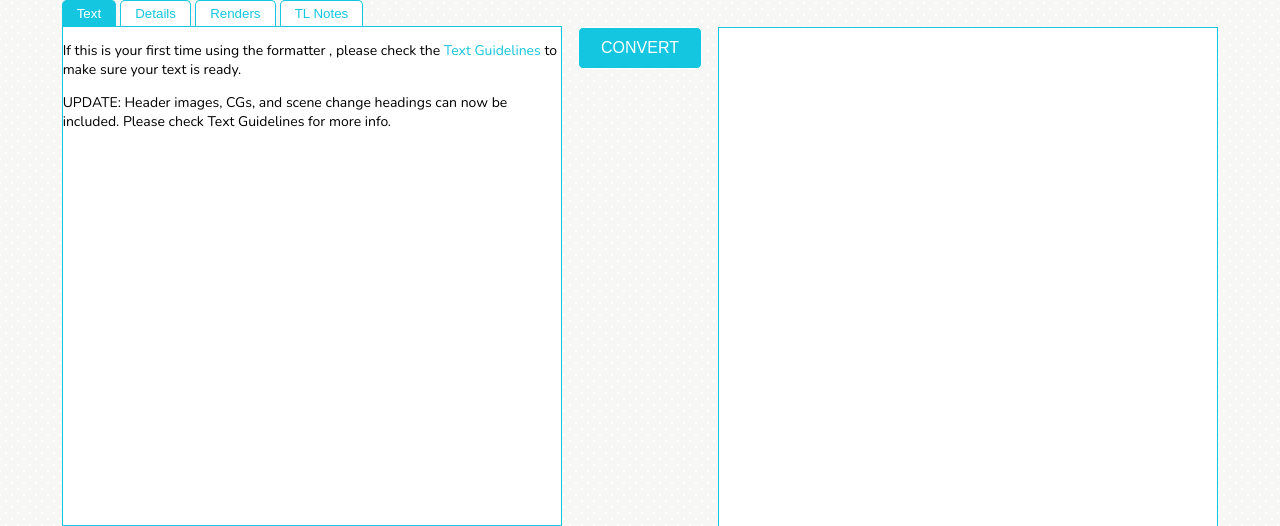
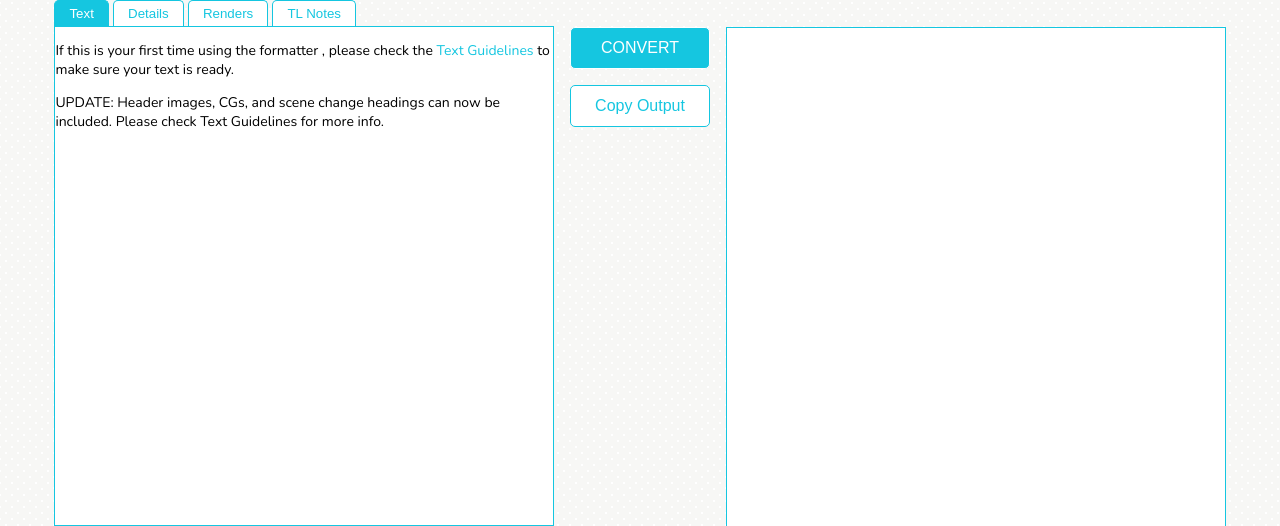
Before and after one commit to myang5/enstars-wiki-parser, a PHP site: page / in a window 1280 px wide. Shown: the part 189-715 px from the top of the page. Run offline with PHP 8.4, Linux system fonts and the light colour scheme; some libraries are stand-ins or nearby versions.

Commit message:
added btn to copy to clipboard

```diff
--- a/index.html
+++ b/index.html
@@ -4,7 +4,8 @@
 
 <head>
   <meta name="keywords" content="enstars, ensemble stars, ensemble stars wiki">
-  <meta name="description" content="A text formatter for more efficiently uploading event/gacha stories to the Ensemble Stars Wiki.">
+  <meta name="description"
+    content="A text formatter for more efficiently uploading event/gacha stories to the Ensemble Stars Wiki.">
   <meta name="viewport" content="width=device-width, initial-scale=1">
   <title>Story Formatter</title>
 
@@ -51,9 +52,11 @@
       <!---INPUT TAB!--->
       <div id="inputArea" class="tabcontent">
         <div id="inputEditor" class="editor">
-          <p>If this is your first time using the formatter , please check the <a href='howto.html'>Text Guidelines</a> to make
+          <p>If this is your first time using the formatter , please check the <a href='howto.html'>Text Guidelines</a>
+            to make
             sure your text is ready.</p>
-          <p>UPDATE: Header images, CGs, and scene change headings can now be included. Please check Text Guidelines for more info.</p>
+          <p>UPDATE: Header images, CGs, and scene change headings can now be included. Please check Text Guidelines for
+            more info.</p>
         </div>
       </div>
 
@@ -65,12 +68,12 @@
         </div>
 
         <div class="row">
-          <label class = 'spacer' for="location">Location</label>
+          <label class='spacer' for="location">Location</label>
           <input type="text" id="location">
         </div>
 
         <div class="row">
-          <label class = 'spacer' for="author">Writer</label>
+          <label class='spacer' for="author">Writer</label>
           <select id="author">
             <option value="akira">日日日 (Akira)</option>
             <option value="yuuki">結城由乃 (Yuuki Yoshino)</option>
@@ -82,15 +85,15 @@
         </div>
 
         <div class="row">
-          <label class = 'spacer' for="translator">Translator</label>
+          <label class='spacer' for="translator">Translator</label>
           <input type="text" id="translator">
         </div>
         <div class="row">
-          <span class = 'spacer'></span>
-          <label class = 'spacer' for="tlLink">External link for TL credit (optional)
+          <span class='spacer'></span>
+          <label class='spacer' for="tlLink">External link for TL credit (optional)
         </div>
         <div class="row">
-          <span class = 'spacer'></span>
+          <span class='spacer'></span>
           <input type="text" id="tlLink">
         </div>
 
@@ -98,19 +101,19 @@
           <h3>Title Colors</h3>
         </div>
         <div class="row">
-          <label class = 'spacer' >Writer</label>
+          <label class='spacer'>Writer</label>
           <input class="jscolor" name="writerCol" value="#fff">
         </div>
         <div class="row">
-          <label class = 'spacer' >Location</label>
+          <label class='spacer'>Location</label>
           <input class="jscolor" name="locationCol" value="#fff">
         </div>
         <div class="row">
-          <label class = 'spacer' >Bottom</label>
+          <label class='spacer'>Bottom</label>
           <input class="jscolor" name="bottomCol" value="#fff">
         </div>
         <div class="row">
-          <label class = 'spacer' >Text</label>
+          <label class='spacer'>Text</label>
           <input class="jscolor" name="textCol" value="#fff">
         </div>
       </div>
@@ -118,7 +121,8 @@
       <!---RENDERTAB!--->
       <div id="renderArea" class="tabcontent">
         <p>
-          Please paste in the file names of the dialogue renders as written in the wiki (ex. Tsukasa Suou School Dialogue Render.png)<br>
+          Please paste in the file names of the dialogue renders as written in the wiki (ex. Tsukasa Suou School
+          Dialogue Render.png)<br>
           (This tab will fill out once you paste dialogue into the Text tab)
         </p>
         <div id="renderForms"></div>
@@ -127,13 +131,17 @@
       <!---TLNOTETAB!--->
       <div id="tlArea" class="tabcontent">
         <div id="tlEditor" class="editor">
-          <p>If this is your first time using the formatter, please check the <a href='howto.html#tlNotesSection'>Text Guidelines</a> for how to add translation notes.</p>
+          <p>If this is your first time using the formatter, please check the <a href='howto.html#tlNotesSection'>Text
+              Guidelines</a> for how to add translation notes.</p>
         </div>
       </div>
 
     </div>
 
-    <button onclick="convertText()" id="convert">CONVERT</button>
+    <div id="btnArea">
+      <button onclick="convertText()" id="convertBtn">CONVERT</button>
+      <button onclick="copyToClip()" id="copyBtn">Copy Output</button>
+    </div>
 
     <textarea id="output"></textarea>
 
--- a/main.js
+++ b/main.js
@@ -117,6 +117,12 @@ function openTab(btn, tabName) {
   $(btn).addClass("active");
 }
 
+function copyToClip(){
+    $('#output').select();
+    document.execCommand("copy");
+    $('#copyBtn').text('Copied');
+}
+
 //Updating Renders tab based on dialogue input
 function updateRenders() {
 
@@ -185,6 +191,8 @@ function makeLink(name) {
 }
 
 function convertText() {
+
+  $('#copyBtn').text('Copy Output');
 
   values = getValues(); //get user input from all the tabs
 
--- a/styles/styles.css
+++ b/styles/styles.css
@@ -205,7 +205,6 @@ textarea {
 
 #detailArea {
     padding:20px 20px 0px 20px;
-    border: 1px solid #19c1ff;
     display: flex;
     flex-direction: column;
 }
@@ -247,24 +246,42 @@ textarea {
     box-sizing: border-box;
 }
 
-#convert {
+#btnArea{
+    display: flex;
+    flex-direction: column;
     margin: 26.5px 0 0 0;
-    background-color: #15c6e0;
-    box-sizing: border-box;
-    border-radius: 5px;
-    border: 1px solid;
+}
+
+#btnArea button{
+    width: 8.7em;
     cursor: pointer;
     outline: none;
-    padding: 0.7rem 1.4rem;
-    color: #fff;
     font-size: 1rem;
+    margin: 0 0 1em 0;
+    padding: 0.7em 1.4em;
     transition: all 0.1s ;
     -webkit-transition: all 0.1s;
     -moz-transition: all 0.1s;
 }
 
-#convert:active {
+#btnArea button:active {
     transform: scale(0.9);
+}
+
+#btnArea #convertBtn{
+    background-color: #15c6e0;
+    box-sizing: border-box;
+    border-radius: 5px;
+    border: 1px solid;
+    color: #fff;
+}
+
+#btnArea #copyBtn{
+    background-color: #fff;
+    box-sizing: border-box;
+    border-radius: 5px;
+    border: 1px solid;
+    color: #15c6e0;
 }
 
 @media (max-width: 55em) { /*half-screen window*/
@@ -283,8 +300,17 @@ textarea {
         min-width: 21.5rem;
         max-width: 49rem;
         height: 31.25rem;
-        margin: 1rem 1rem;
+        margin: 1rem;
     }
+    #btnArea{
+        margin: 0 0 0 0;
+        flex-direction: row;
+    }
+
+    #btnArea button{
+        margin: 26.5px 0.5em 0 0.5em;
+    }
+
 }
 
 /*---------------------------------HOWTO.HTML AND PLANS.HTML---------------------------------*/
```
